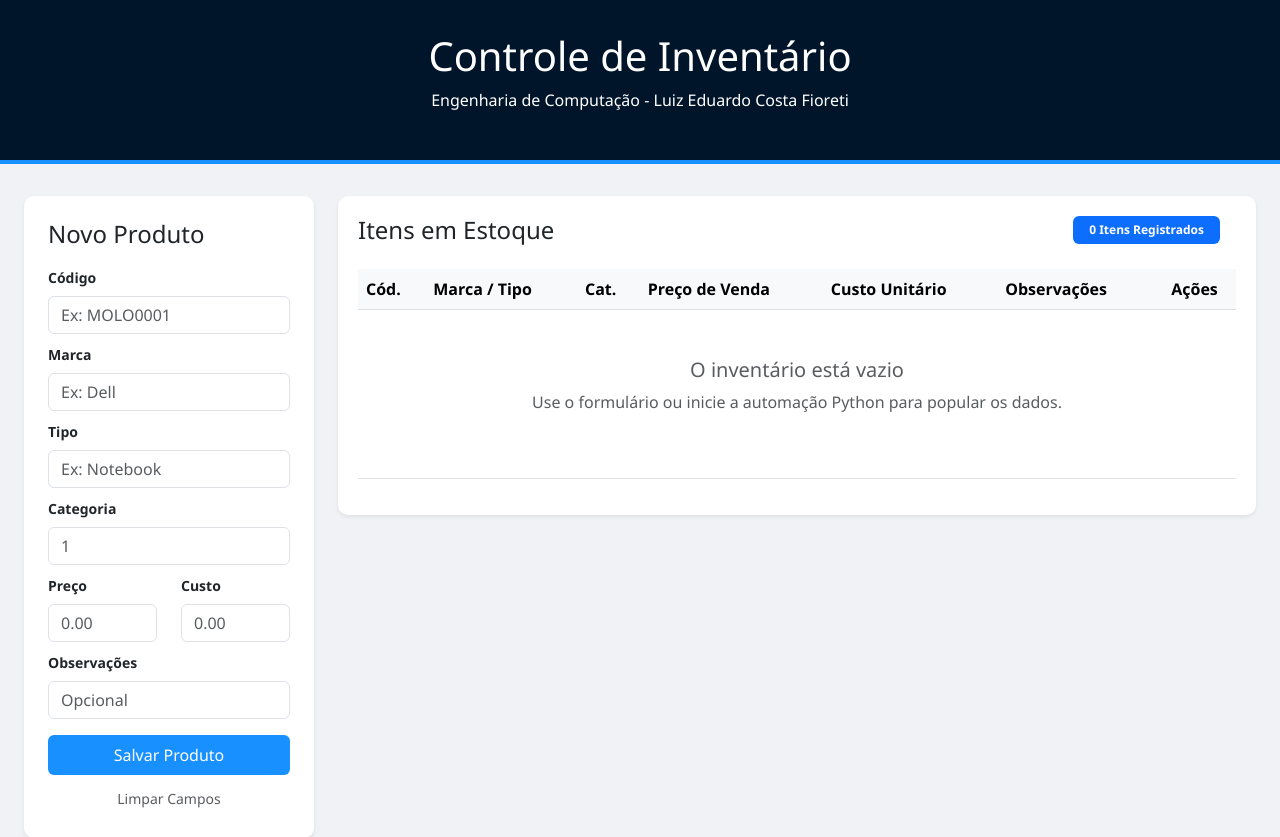
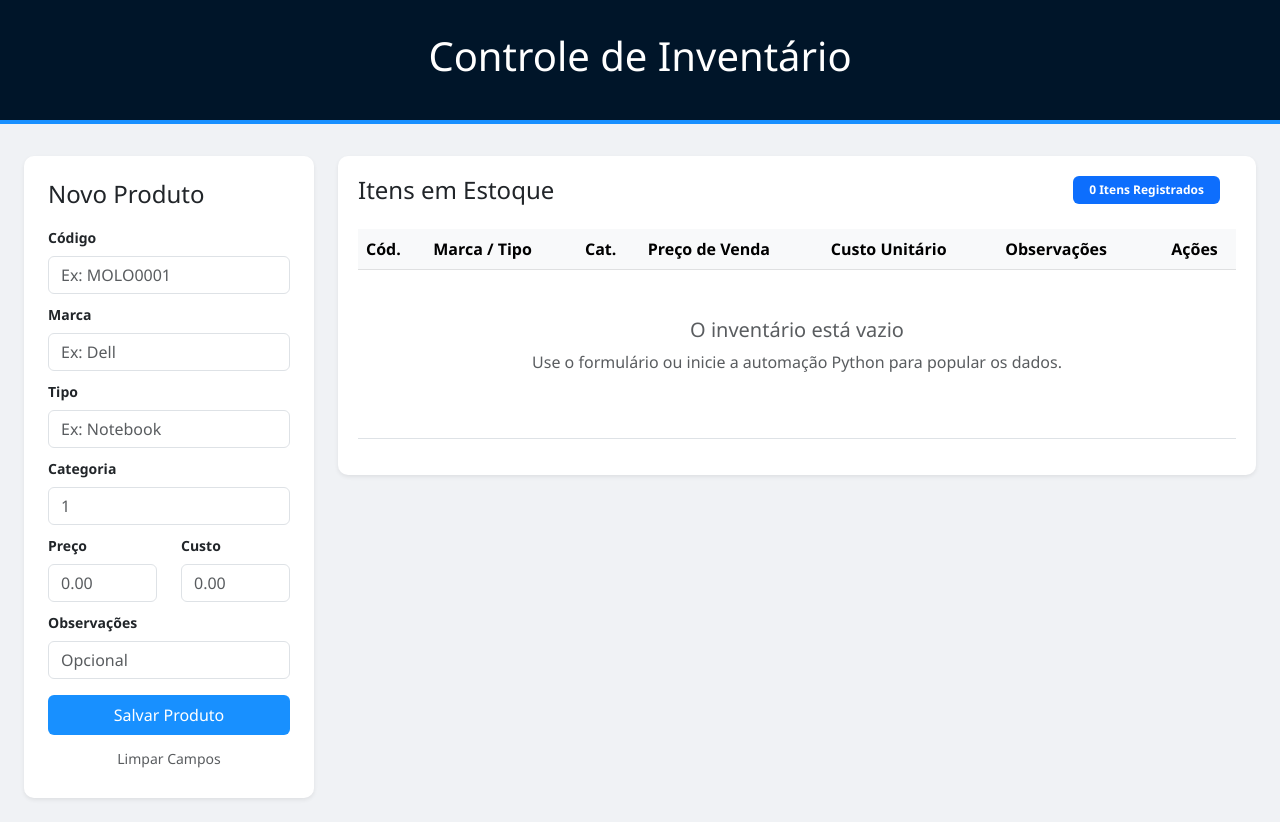
Before and after one commit to EduardoFioreti/inventory-automation, a Flask app: page / in a window 1280 px wide. Shown: the top 837 px of the page. Run offline with Flask 3, Linux system fonts and the light colour scheme.

Commit message:
UI: Versão final polida do dashboard

```diff
--- a/templates/index.html
+++ b/templates/index.html
@@ -20,7 +20,6 @@
 
 <div class="header-section text-center">
     <h1>Controle de Inventário</h1>
-    <p>Engenharia de Computação - Luiz Eduardo Costa Fioreti</p>
 </div>
 
 <div class="container-fluid px-4">
```
